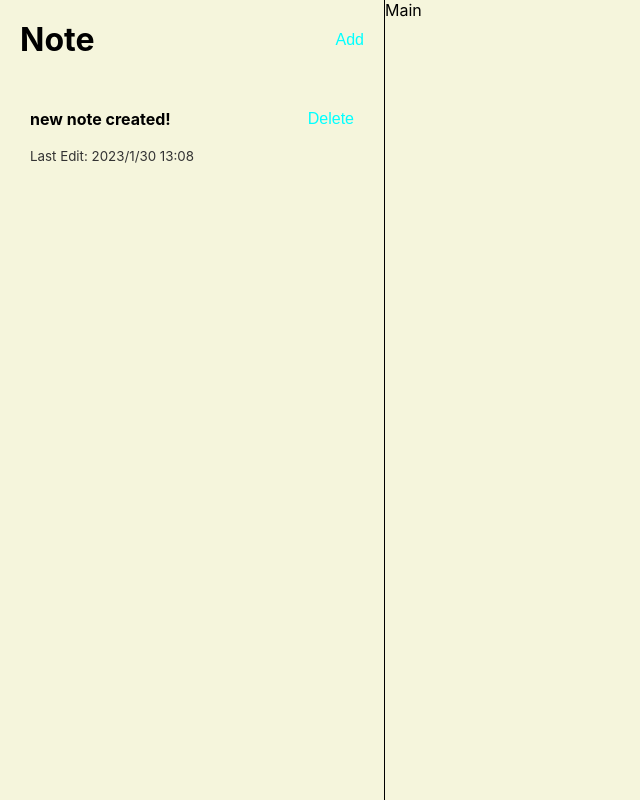
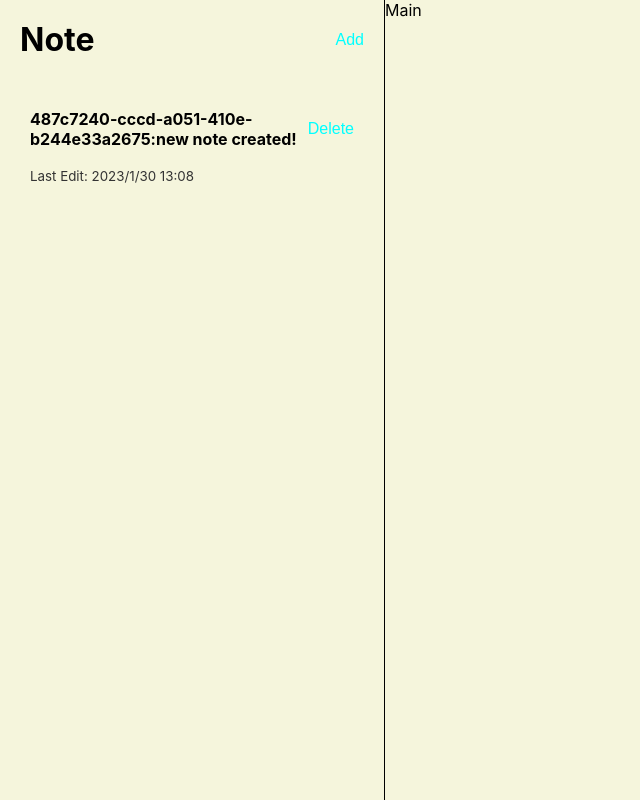
Before and after one commit to ae12321/___react_samples, a React (Create React App) app: page / in a window 1280 px wide. Both pictures are taken after a click on the button "Add". Shown: the whole page, without its empty margins (0-640 px from the left). Built offline with nearby package versions, Linux system fonts and the light colour scheme; the HTML template or start-up script is replaced by a standard one.

Commit message:
delete note

```diff
--- a/src/App.jsx
+++ b/src/App.jsx
@@ -16,9 +16,18 @@ function App() {
     setNotes(newState);
     console.log(notes);
   };
+
+  const handleDeleteNote = (id) => {
+    const newState = notes.filter((note) => note.id !== id);
+    setNotes(newState);
+  };
   return (
     <div className="App">
-      <SideBar handleAddNote={handleAddNote} notes={notes} />
+      <SideBar
+        handleDeleteNote={handleDeleteNote}
+        handleAddNote={handleAddNote}
+        notes={notes}
+      />
       <Main />
     </div>
   );
--- a/src/components/SideBar.jsx
+++ b/src/components/SideBar.jsx
@@ -1,7 +1,7 @@
 import React from 'react';
 import './SideBar.css';
 
-const SideBar = ({ handleAddNote, notes }) => {
+const SideBar = ({ handleDeleteNote, handleAddNote, notes }) => {
   return (
     <div className="sidebar">
       <div className="sidebar-header">
@@ -12,8 +12,8 @@ const SideBar = ({ handleAddNote, notes }) => {
         {notes.map((note) => (
           <div key={note.id} className="sidebar-note">
             <div className="sidebar-note-title">
-              <strong>{note.title}</strong>
-              <button>Delete</button>
+              <strong>{note.id + ':' + note.title}</strong>
+              <button onClick={() => handleDeleteNote(note.id)}>Delete</button>
             </div>
             <p>{note.content}</p>
             <small>
```
